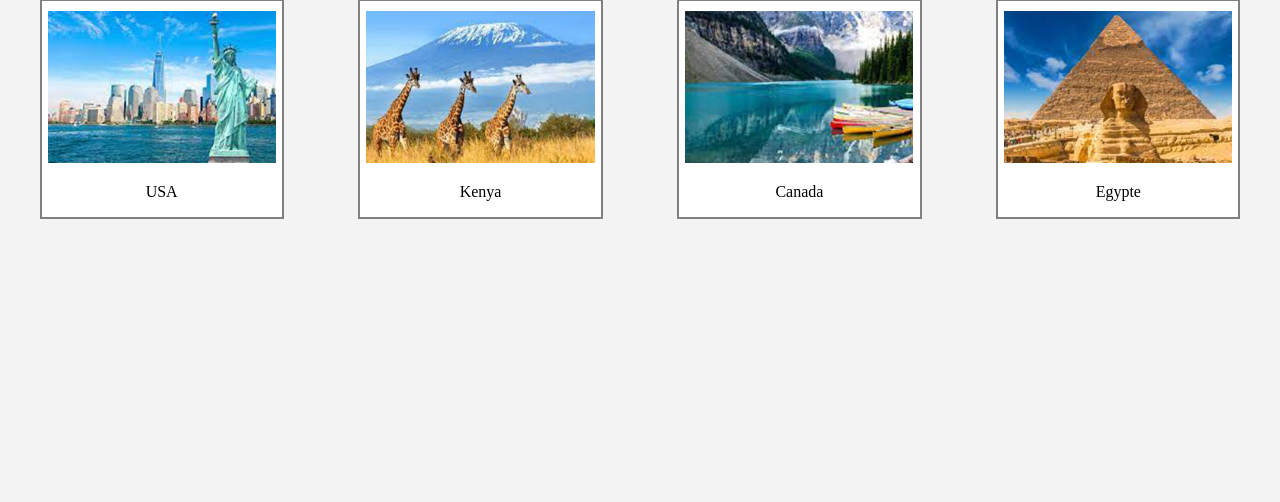
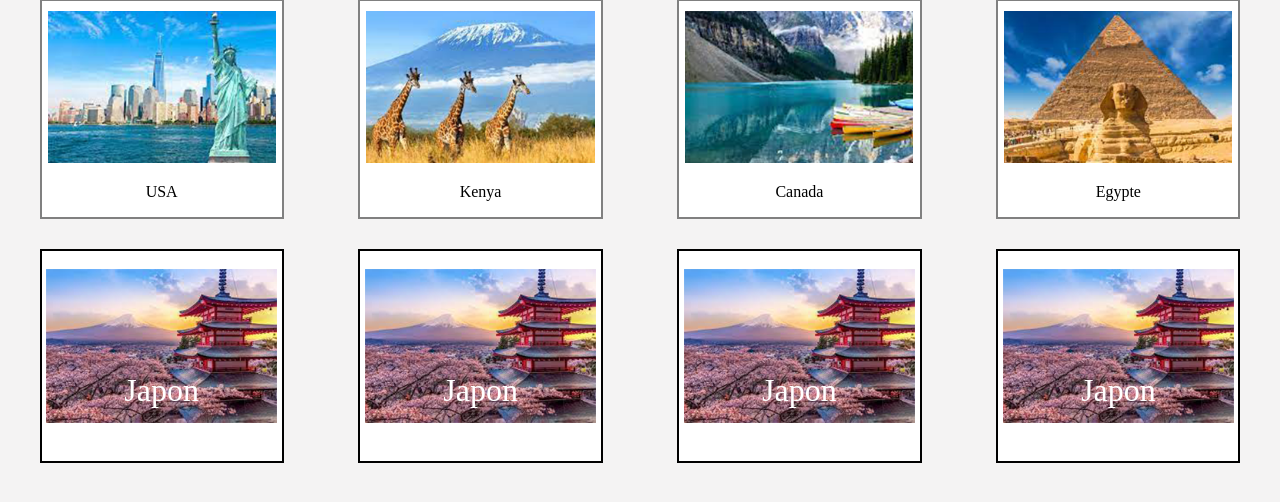
Before and after one commit to ElodieSimonnet/Site_voyage_stage, a PHP site: page / in a window 1280 px wide. Shown: the part 279-781 px from the top of the page. Run offline with PHP 8.4, Linux system fonts and the light colour scheme.

Commit message:
Quick exemple
Need to be cleaned

```diff
--- a/index.php
+++ b/index.php
@@ -46,6 +46,24 @@
 			</div>
 		</div>
 
+        <div class="country-container" style="width: 95%; margin:30px auto 30px auto; display: flex; justify-content: space-between">
+            <div class="rectangle_blanc" style="width:20%; background-color: white; border: solid 2px black; z-index: 0; display: flex; position: relative">
+                <img src="img/jap.png" style="width: 96%; margin: 8px auto 38px auto; z-index: 1; position: relative; justify-content: center">
+                <p style="position: absolute; z-index: 2; width: 100%; text-align: center; align-self: flex-end; bottom: 20px; color: white; font-size: 2em">Japon</p>
+            </div>
+            <div class="rectangle_blanc" style="width:20%; background-color: white; border: solid 2px black; z-index: 0; display: flex; position: relative">
+                <img src="img/jap.png" style="width: 96%; margin: 8px auto 38px auto; z-index: 1; position: relative; justify-content: center">
+                <p style="position: absolute; z-index: 2; width: 100%; text-align: center; align-self: flex-end; bottom: 20px; color: white; font-size: 2em">Japon</p>
+            </div>
+            <div class="rectangle_blanc" style="width:20%; background-color: white; border: solid 2px black; z-index: 0; display: flex; position: relative">
+                <img src="img/jap.png" style="width: 96%; margin: 8px auto 38px auto; z-index: 1; position: relative; justify-content: center">
+                <p style="position: absolute; z-index: 2; width: 100%; text-align: center; align-self: flex-end; bottom: 20px; color: white; font-size: 2em">Japon</p>
+            </div>
+            <div class="rectangle_blanc" style="width:20%; background-color: white; border: solid 2px black; z-index: 0; display: flex; position: relative">
+                <img src="img/jap.png" style="width: 96%; margin: 8px auto 38px auto; z-index: 1; position: relative; justify-content: center">
+                <p style="position: absolute; z-index: 2; width: 100%; text-align: center; align-self: flex-end; bottom: 20px; color: white; font-size: 2em">Japon</p>
+            </div>
+        </div>
 
 
 	</body>
```
